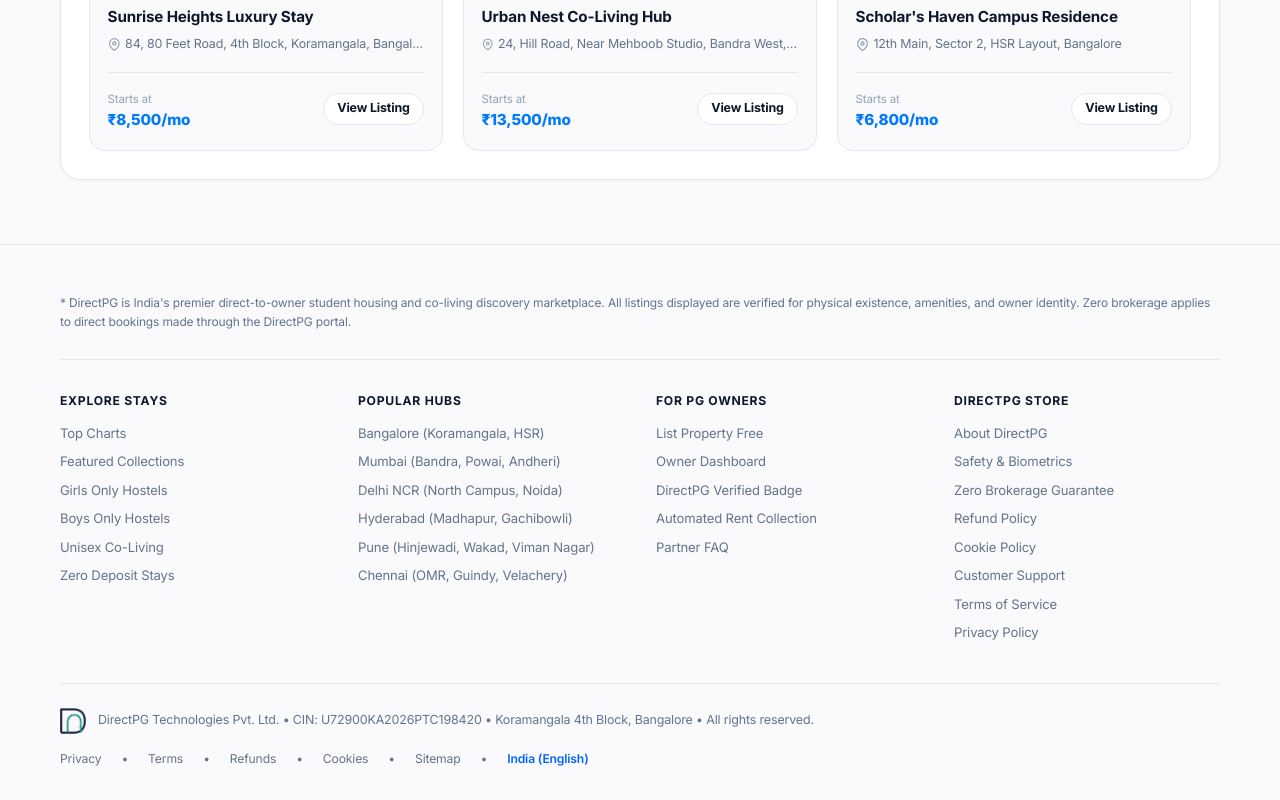
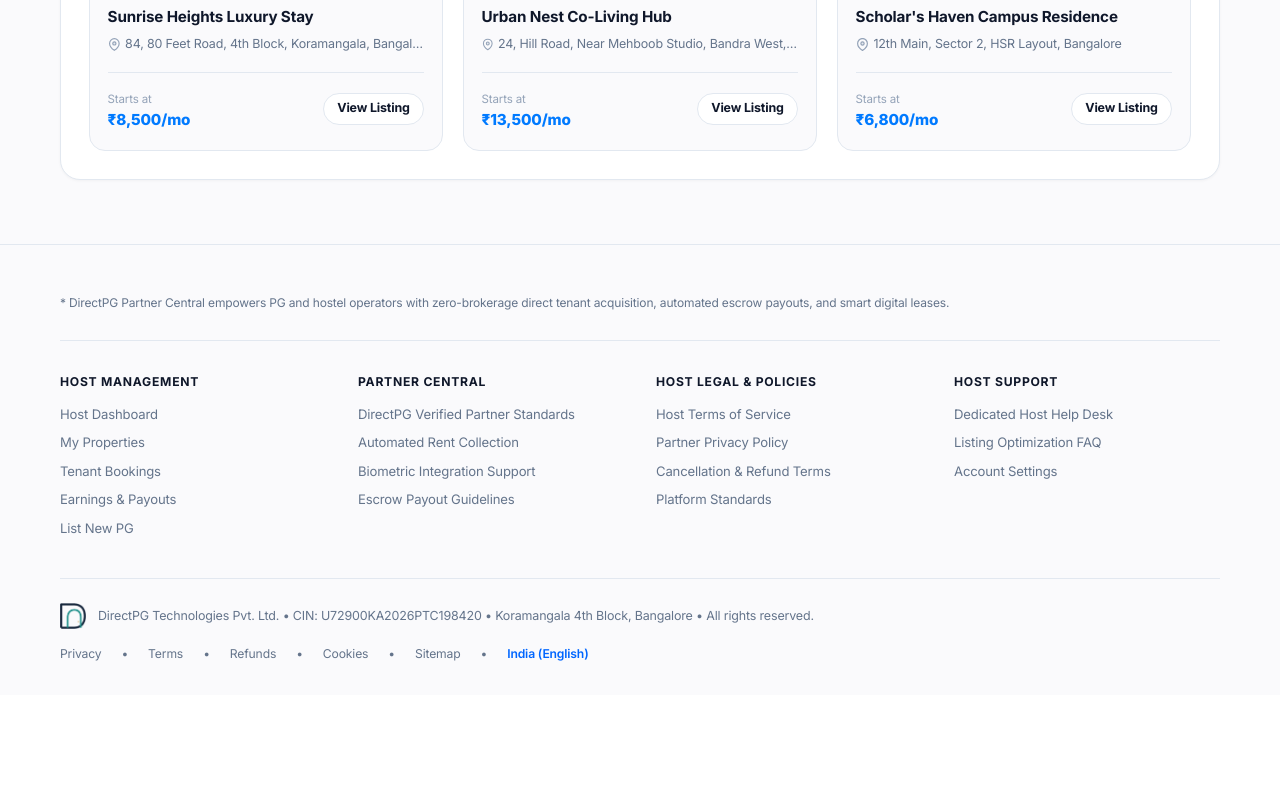
Before and after one commit to Mayank01jh/directpg-platform, a Next.js app in the folder DirectPG-Web/: page /dashboard in a window 1280 px wide. Shown: the part 927-1727 px from the top of the page. After the commit the page ends 1622 px from the top, so only its background shows below. Built offline with nearby package versions, Linux system fonts and the light colour scheme; no server answers.

Commit message:
feat: add Footer component with dynamic tenant and owner navigation sections

```diff
--- a/DirectPG-Web/src/components/layout/Footer.tsx
+++ b/DirectPG-Web/src/components/layout/Footer.tsx
@@ -1,9 +1,18 @@
 "use client";
 import Link from "next/link";
+import { usePathname } from "next/navigation";
 import { ROUTES } from "@/constants";
 
 export default function Footer() {
-  const footerSections = [
+  const pathname = usePathname();
+
+  const isOwnerPage =
+    pathname.startsWith("/dashboard") ||
+    pathname.startsWith("/my-properties") ||
+    pathname.startsWith("/earnings") ||
+    pathname.startsWith("/bookings");
+
+  const tenantSections = [
     {
       title: "Explore Stays",
       links: [
@@ -27,29 +36,68 @@
       ],
     },
     {
-      title: "For PG Owners",
+      title: "DirectPG Trust & Safety",
       links: [
-        { label: "List Property Free", href: "/register?role=owner" },
-        { label: "Owner Dashboard", href: ROUTES.OWNER_DASHBOARD },
-        { label: "DirectPG Verified Badge", href: "/about" },
-        { label: "Automated Rent Collection", href: "/pricing" },
-        { label: "Partner FAQ", href: "/support" },
+        { label: "42-Point Physical Inspection", href: "/about" },
+        { label: "Biometric Keyless Access", href: "/safety" },
+        { label: "Zero Brokerage Guarantee", href: "/guarantee" },
+        { label: "Direct Owner Contact", href: "/about" },
+        { label: "Tenant Verified Reviews", href: "/#testimonials" },
       ],
     },
     {
-      title: "DirectPG Store",
+      title: "Tenant Support & Legal",
       links: [
         { label: "About DirectPG", href: ROUTES.ABOUT },
-        { label: "Safety & Biometrics", href: "/safety" },
-        { label: "Zero Brokerage Guarantee", href: "/guarantee" },
+        { label: "Tenant Help & Support", href: "/support" },
         { label: "Refund Policy", href: "/refund" },
         { label: "Cookie Policy", href: "/cookies" },
-        { label: "Customer Support", href: "/support" },
         { label: "Terms of Service", href: "/terms" },
         { label: "Privacy Policy", href: "/privacy" },
       ],
     },
   ];
+
+  const ownerSections = [
+    {
+      title: "Host Management",
+      links: [
+        { label: "Host Dashboard", href: ROUTES.OWNER_DASHBOARD },
+        { label: "My Properties", href: ROUTES.OWNER_PROPERTIES },
+        { label: "Tenant Bookings", href: ROUTES.OWNER_BOOKINGS },
+        { label: "Earnings & Payouts", href: ROUTES.OWNER_EARNINGS },
+        { label: "List New PG", href: ROUTES.OWNER_ADD_PROPERTY },
+      ],
+    },
+    {
+      title: "Partner Central",
+      links: [
+        { label: "DirectPG Verified Partner Standards", href: "/about" },
+        { label: "Automated Rent Collection", href: "/pricing" },
+        { label: "Biometric Integration Support", href: "/safety" },
+        { label: "Escrow Payout Guidelines", href: "/guarantee" },
+      ],
+    },
+    {
+      title: "Host Legal & Policies",
+      links: [
+        { label: "Host Terms of Service", href: "/terms" },
+        { label: "Partner Privacy Policy", href: "/privacy" },
+        { label: "Cancellation & Refund Terms", href: "/refund" },
+        { label: "Platform Standards", href: "/safety" },
+      ],
+    },
+    {
+      title: "Host Support",
+      links: [
+        { label: "Dedicated Host Help Desk", href: "/support" },
+        { label: "Listing Optimization FAQ", href: "/support" },
+        { label: "Account Settings", href: ROUTES.OWNER_DASHBOARD },
+      ],
+    },
+  ];
+
+  const footerSections = isOwnerPage ? ownerSections : tenantSections;
 
   return (
     <footer style={{
@@ -70,7 +118,9 @@
           color: "var(--text-caption)",
           lineHeight: 1.6,
         }}>
-          * DirectPG is India&apos;s premier direct-to-owner student housing and co-living discovery marketplace. All listings displayed are verified for physical existence, amenities, and owner identity. Zero brokerage applies to direct bookings made through the DirectPG portal.
+          {isOwnerPage
+            ? "* DirectPG Partner Central empowers PG and hostel operators with zero-brokerage direct tenant acquisition, automated escrow payouts, and smart digital leases."
+            : "* DirectPG is India's premier direct-to-owner student housing and co-living discovery marketplace. All listings displayed are verified for physical existence, amenities, and owner identity. Zero brokerage applies to direct bookings made through the DirectPG portal."}
         </div>
 
         {/* 4 Column Navigation Grid */}
```
